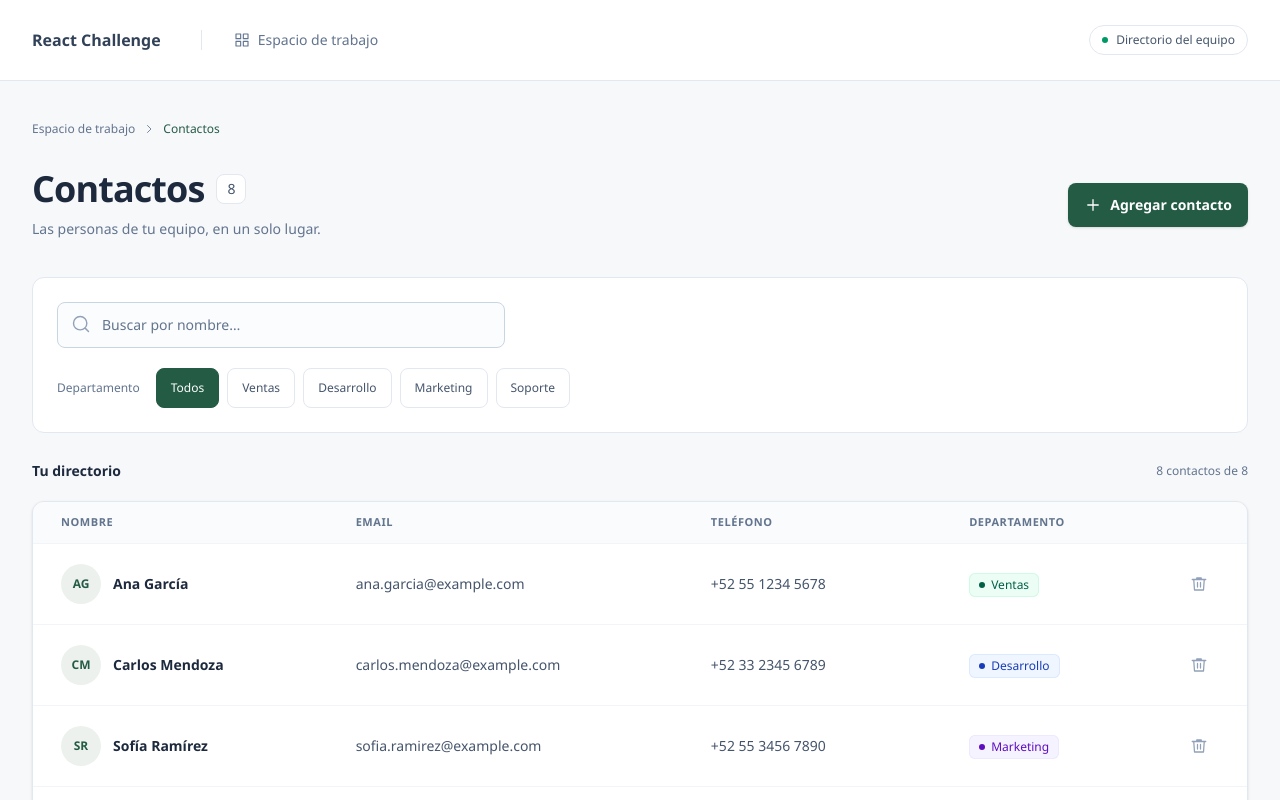
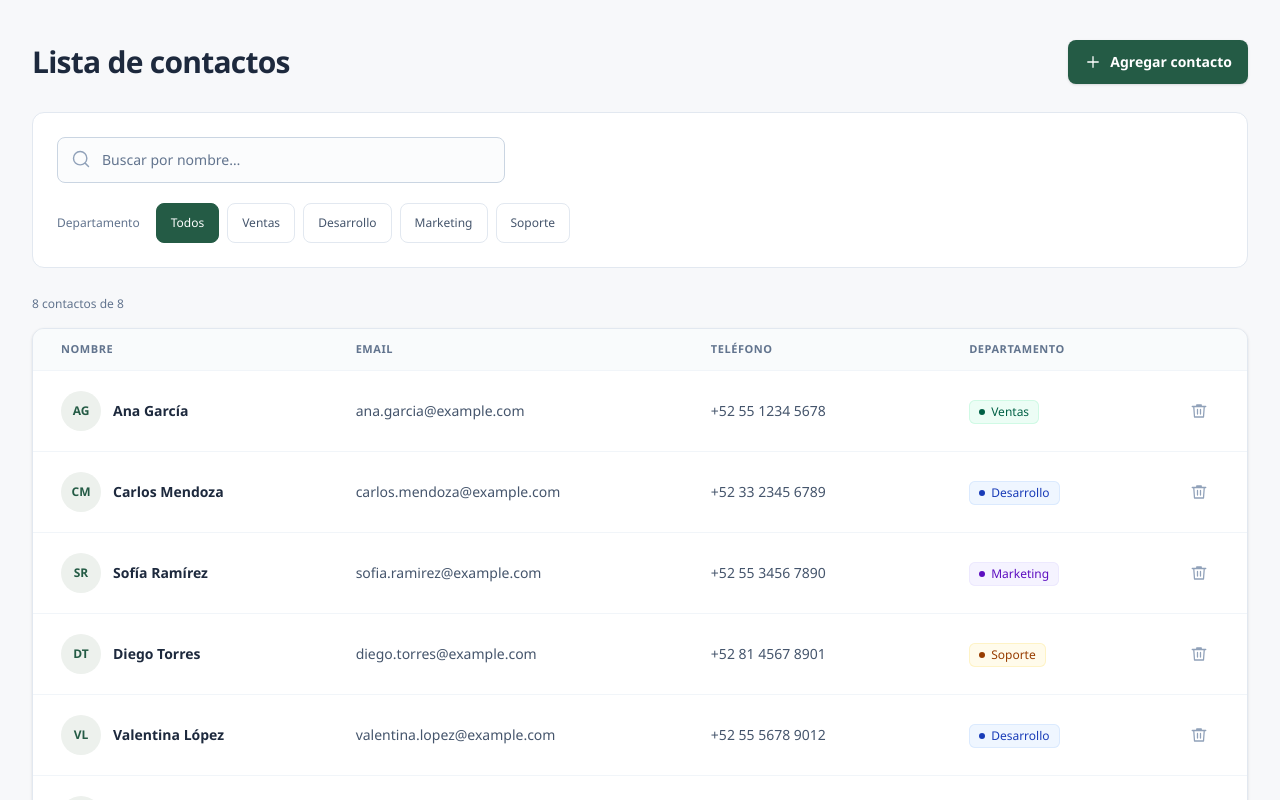
Before and after one commit to angel-pilo/geest-react-challenge, a React (Vite) app: page / in a window 1280 px wide. Shown: the top 800 px of the page. Built offline with nearby package versions, Linux system fonts and the light colour scheme.

Commit message:
style: simplify contact list screen and remove decorative copy

```diff
--- a/index.html
+++ b/index.html
@@ -4,8 +4,8 @@
     <meta charset="UTF-8" />
     <meta name="viewport" content="width=device-width, initial-scale=1.0" />
     <meta name="theme-color" content="#245b45" />
-    <meta name="description" content="Directorio de contactos: encuentra y organiza a tu equipo por departamento." />
-    <title>Contactos · React Challenge</title>
+    <meta name="description" content="Lista de contactos con búsqueda por nombre y filtros por departamento." />
+    <title>Lista de contactos</title>
   </head>
   <body>
     <div id="root"></div>
--- a/src/App.tsx
+++ b/src/App.tsx
@@ -34,46 +34,14 @@ export default function App() {
       >
         Ir al contenido
       </a>
-      <header className="border-b border-slate-200 bg-white">
-        <div className="mx-auto flex min-h-20 max-w-7xl flex-wrap items-center justify-between gap-3 px-5 py-4 sm:px-8">
-          <div className="flex items-center gap-10">
-            <span className="text-base font-semibold text-slate-700">
-              React Challenge
-            </span>
-            <span className="hidden items-center gap-2 border-l border-slate-200 pl-8 text-sm text-slate-500 sm:flex">
-              <Icon name="grid" width="16" height="16" />
-              Espacio de trabajo
-            </span>
-          </div>
-          <span className="flex items-center gap-2 rounded-full border border-slate-200 px-3 py-1.5 text-xs text-slate-600">
-            <span className="size-1.5 rounded-full bg-emerald-600" />
-            Directorio del equipo
-          </span>
-        </div>
-      </header>
       <main
         id="main"
         className="mx-auto max-w-7xl px-5 pt-8 pb-12 sm:px-8 sm:pt-10"
       >
-        <div className="mb-8 flex items-center gap-2 text-xs text-slate-500">
-          <span>Espacio de trabajo</span>
-          <Icon name="arrow" width="12" height="12" />
-          <span className="text-brand">Contactos</span>
-        </div>
-        <div className="mb-9 flex flex-wrap items-center justify-between gap-5">
-          <div>
-            <div className="mb-2 flex items-center gap-3">
-              <h1 className="text-3xl font-semibold tracking-tight sm:text-4xl">
-                Contactos
-              </h1>
-              <span className="rounded-lg border border-slate-200 bg-white px-2.5 py-1 text-sm text-slate-600">
-                {loading ? '…' : contacts.length}
-              </span>
-            </div>
-            <p className="text-sm leading-6 text-slate-500">
-              Las personas de tu equipo, en un solo lugar.
-            </p>
-          </div>
+        <div className="mb-7 flex flex-wrap items-center justify-between gap-5">
+          <h1 className="text-2xl font-semibold tracking-tight sm:text-3xl">
+            Lista de contactos
+          </h1>
           <button
             onClick={() => setModalOpen(true)}
             disabled={loading || Boolean(error)}
@@ -89,8 +57,7 @@ export default function App() {
           onQueryChange={setQuery}
           onDepartmentChange={setDepartment}
         />
-        <div className="mb-5 flex items-center justify-between">
-          <h2 className="text-sm font-semibold">Tu directorio</h2>
+        <div className="mb-4">
           <p
             role="status"
             aria-atomic="true"
@@ -99,7 +66,7 @@ export default function App() {
             {loading
               ? 'Cargando…'
               : error
-                ? 'Directorio no disponible'
+                ? 'Lista no disponible'
                 : `${filteredContacts.length} ${filteredContacts.length === 1 ? 'contacto' : 'contactos'} de ${contacts.length}`}
           </p>
         </div>
@@ -126,13 +93,6 @@ export default function App() {
         ) : (
           <EmptyState filtered onAction={clearFilters} />
         )}
-        <footer className="mt-7 flex flex-wrap justify-between gap-3 text-xs text-slate-500">
-          <span>Un equipo conectado empieza con un buen directorio.</span>
-          <span className="flex items-center gap-1.5">
-            <Icon name="users" width="14" height="14" />
-            Hecho para trabajar juntos
-          </span>
-        </footer>
       </main>
       {modalOpen && (
         <ContactFormModal
--- a/src/components/ContactFormModal.tsx
+++ b/src/components/ContactFormModal.tsx
@@ -127,7 +127,7 @@ export function ContactFormModal({ onClose, onAdd }: Props) {
           id="contact-modal-description"
           className="mt-2 text-sm leading-6 text-slate-500"
         >
-          Suma a alguien a tu directorio. Los campos con * son obligatorios.
+          Los campos con * son obligatorios.
         </p>
         <form
           onSubmit={formik.handleSubmit}
--- a/src/components/EmptyState.tsx
+++ b/src/components/EmptyState.tsx
@@ -18,7 +18,7 @@ export function EmptyState({
       <p className="mt-2 max-w-sm text-sm leading-6 text-slate-500">
         {filtered
           ? 'Prueba con otro nombre o departamento para encontrar a quien buscas.'
-          : 'Tu directorio empieza aquí. Agrega el primer contacto de tu equipo.'}
+          : 'Agrega un contacto para empezar.'}
       </p>
       {onAction && (
         <button
```
Also changed, not shown: 1 other file (tests, documents, lock files or other folders).
